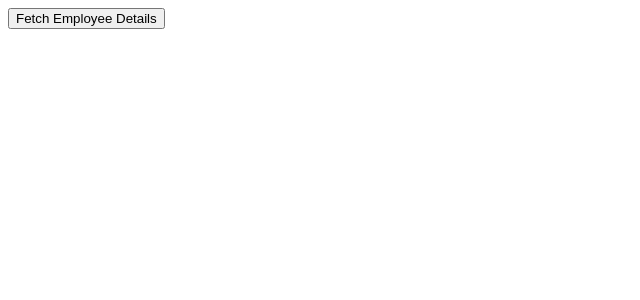
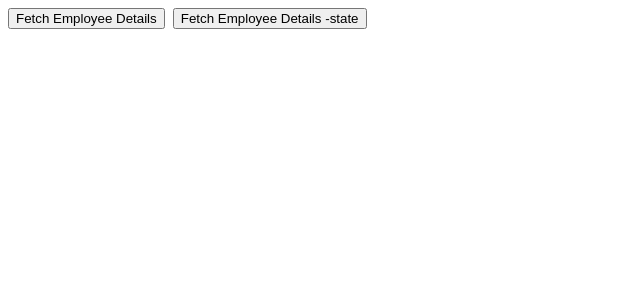
Before and after one commit to gurunathanb-rgb/js-reactproject-1, a React (Vite) app: page / in a window 1280 px wide. Shown: the top 300 px of the page, without its empty margins (0-640 px from the left). Built offline with nearby package versions, Linux system fonts and the light colour scheme; no server answers.

Commit message:
adding an dependencies list  using UseEffect hook

```diff
--- a/src/App.jsx
+++ b/src/App.jsx
@@ -1,9 +1,10 @@
 import React, { useEffect, useState } from 'react'
 
 const App = () => {
-  const[count, setCount] = useState(0);
+  const[count, setCount] = useState(0)
+  const[count1,setCount1] = useState(0)
 
-  //With empty dependencies [] using UseEffect
+  //With  dependencies list [count] using UseEffect
   useEffect( () =>  {
 
         fetch('https://6a03077f0d92f63dd254c14e.mockapi.io/Employeedet')
@@ -11,13 +12,17 @@ const App = () => {
    .then(response => response.json())
    .then(Employeedet => console.log(Employeedet))
 
-  } , [])  // adding an Empty array in bottom of the UseEffect hook function
-
+  } , [count,count1])  // adding an dependencies once it changes it will render
+  //console.log(count1)
 
   return (
     <div>
       <button onClick={() => setCount(count+1)}>
       Fetch Employee Details
+      </button> &nbsp;
+
+      <button onClick={()=> setCount1(count1+1)}>
+        Fetch Employee Details -state
       </button>
       </div>
   )
```
